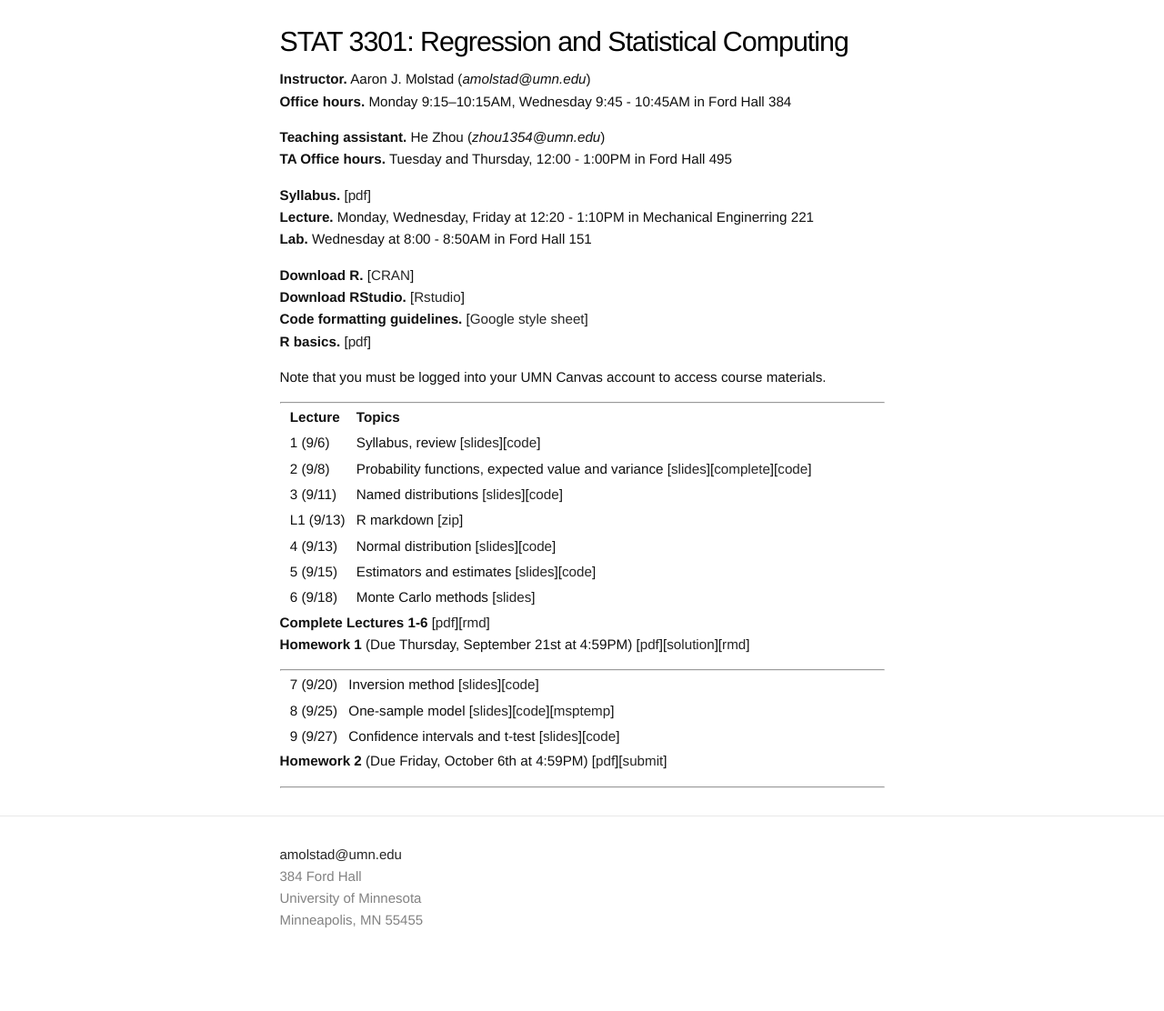
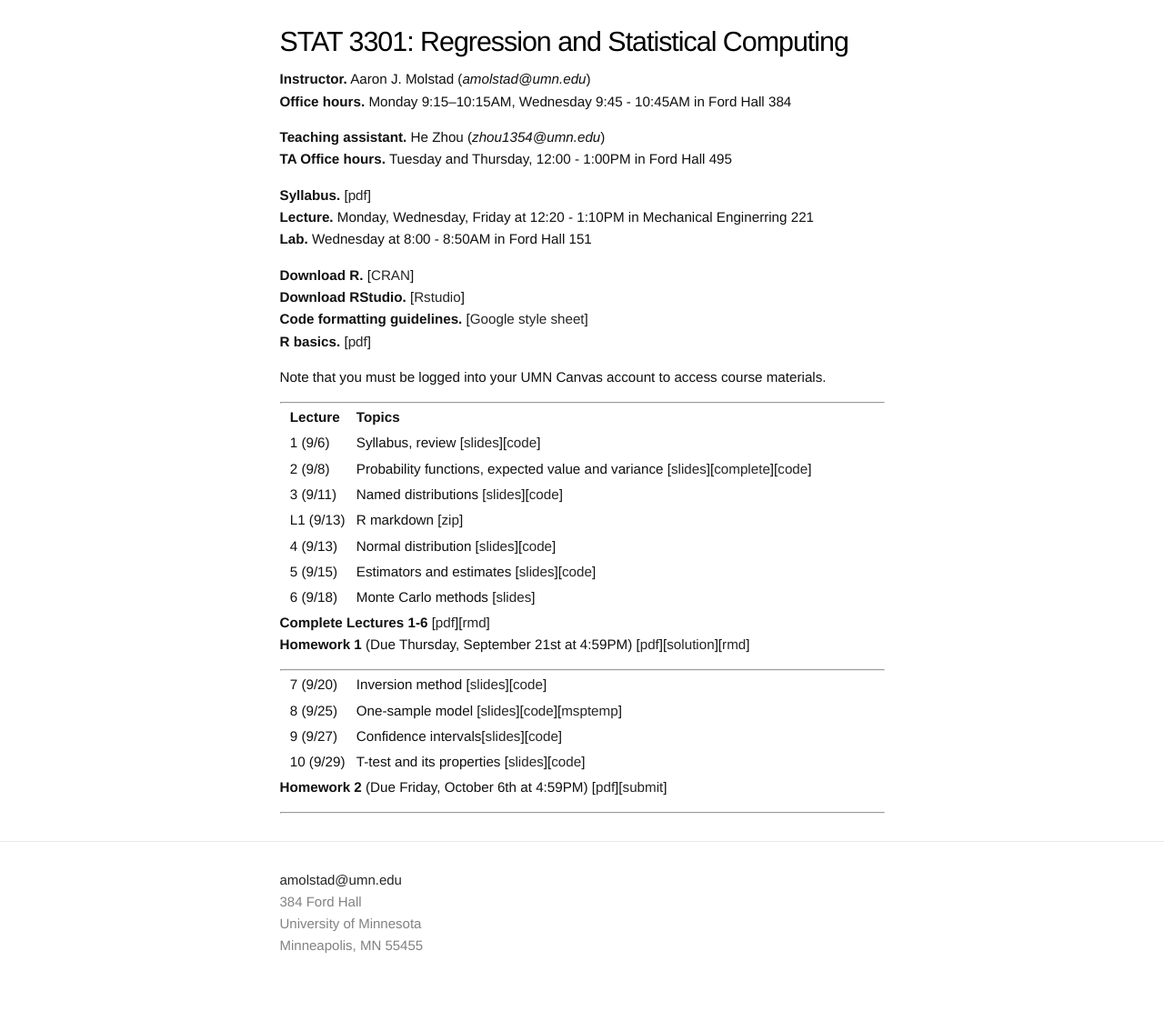
Before and after one commit to ajmolstad/ajmolstad.github.io, a Jekyll site: the page built from F23_STAT3301.md, in a window 1280 px wide. Shown: the whole page at 91% size. Built offline with Jekyll 4.4.1, drawn with Linux system fonts in a browser that asks for light colours; before the commit the page ends 1084 px from its top, so only the background shows below that.

Commit message:
Update F23_STAT3301.md

```diff
--- a/F23_STAT3301.md
+++ b/F23_STAT3301.md
@@ -43,7 +43,8 @@ Note that you must be logged into your UMN Canvas account to access course mater
 
 || 7 (9/20) || Inversion method [[slides](https://canvas.umn.edu/files/37972329/download?download_frd=1)][[code](https://canvas.umn.edu/files/37972506/download?download_frd=1)] ||
 || 8 (9/25) || One-sample model [[slides](https://canvas.umn.edu/files/38105404/download?download_frd=1)][[code](https://canvas.umn.edu/files/38105545/download?download_frd=1)][[msptemp](https://canvas.umn.edu/files/38105484/download?download_frd=1)] ||
-|| 9 (9/27) || Confidence intervals and t-test [[slides](https://canvas.umn.edu/files/38173213/download?download_frd=1)][[code](https://canvas.umn.edu/files/38173541/download?download_frd=1)] ||
+|| 9 (9/27) || Confidence intervals[[slides](https://canvas.umn.edu/files/38173213/download?download_frd=1)][[code](https://canvas.umn.edu/files/38173541/download?download_frd=1)] ||
+|| 10 (9/29) || T-test and its properties [[slides](https://canvas.umn.edu/files/38227028/download?download_frd=1)][[code](https://canvas.umn.edu/files/38227029/download?download_frd=1)] ||
 
 **Homework 2** (Due Friday, October 6th at 4:59PM) [[pdf](https://canvas.umn.edu/files/38157192/download?download_frd=1)][[submit](https://canvas.umn.edu/courses/389122/assignments/3476217)]
 
```
